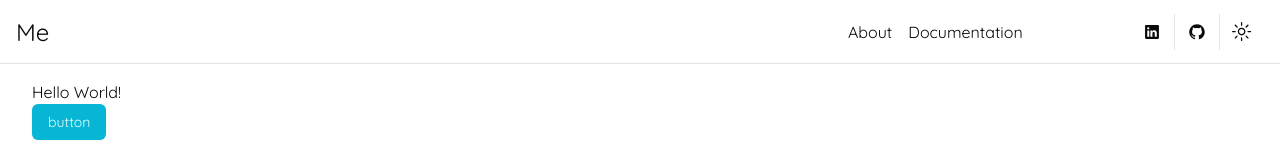
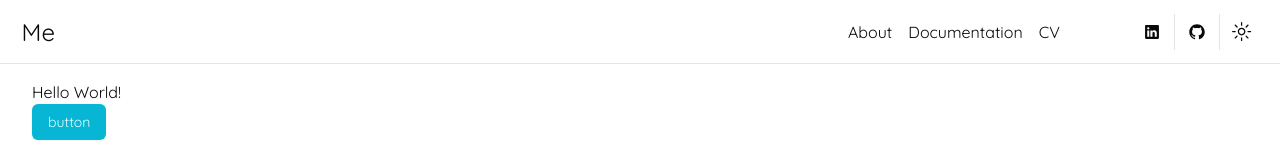
Before and after one commit to Saraivinha1703/Portfolio, a Next.js app: page / in a window 1280 px wide. Shown: the top 160 px of the page. Built offline with nearby package versions, Linux system fonts and the light colour scheme.

Commit message:
📦 NEW: gradient transition on home button

```diff
--- a/components/navbar/index.tsx
+++ b/components/navbar/index.tsx
@@ -1,4 +1,4 @@
-import { HomeIcon, GitHubLogoIcon, LinkedInLogoIcon } from "@radix-ui/react-icons";
+import { GitHubLogoIcon, LinkedInLogoIcon } from "@radix-ui/react-icons";
 import { Button } from "../ui/button";
 import { ThemeSwitcher } from "../theme-switcher";
 import Link from "next/link";
@@ -7,9 +7,19 @@ export function Navbar() {
 
   return (
     <nav className="flex top-0 justify-between items-center p-4 backdrop-blur supports-[backdrop-filter]:bg-background/60 sticky z-30 w-full h-16 bg-background border-b border-input">
-      <Link href="/">
-        <div className="text-2xl font-extralight text-transparent bg-clip-text transition duration-300 bg-foreground hover:bg-gradient-to-br hover:from-purple-400 hover:to-rose-500">
-          <h1 className="">Me</h1>
+      <Link href="/" className="relative group">
+        <div className="transition-all duration-300 bg-gradient-to-tr from-30% from-purple-500/70 via-50% via-yellow-500/70 to-80% to-rose-600/70 p-[0.1rem] rounded-md opacity-0 group-hover:opacity-100">
+          <div className="bg-background p-1 rounded-md">
+            <h1 className="text-2xl font-light text-transparent bg-clip-text bg-gradient-to-tr from-30% from-purple-500 via-yellow-500 to-rose-600">
+              Me
+            </h1>
+          </div>
+        </div>
+
+        <div className="absolute transition-all duration-300 top-0 p-[0.1rem] opacity-100 group-hover:opacity-0">
+          <div className="bg-background p-1 rounded-md">
+            <h1 className="text-2xl font-light">Me</h1>
+          </div>
         </div>
       </Link>
 
@@ -20,6 +30,9 @@ export function Navbar() {
           </Link>
           <Link href="/docs" className="hover:underline">
             Documentation
+          </Link>
+          <Link href="https://google.com" target="_blank" className="hover:underline">
+            CV
           </Link>
         </div>
 
```
